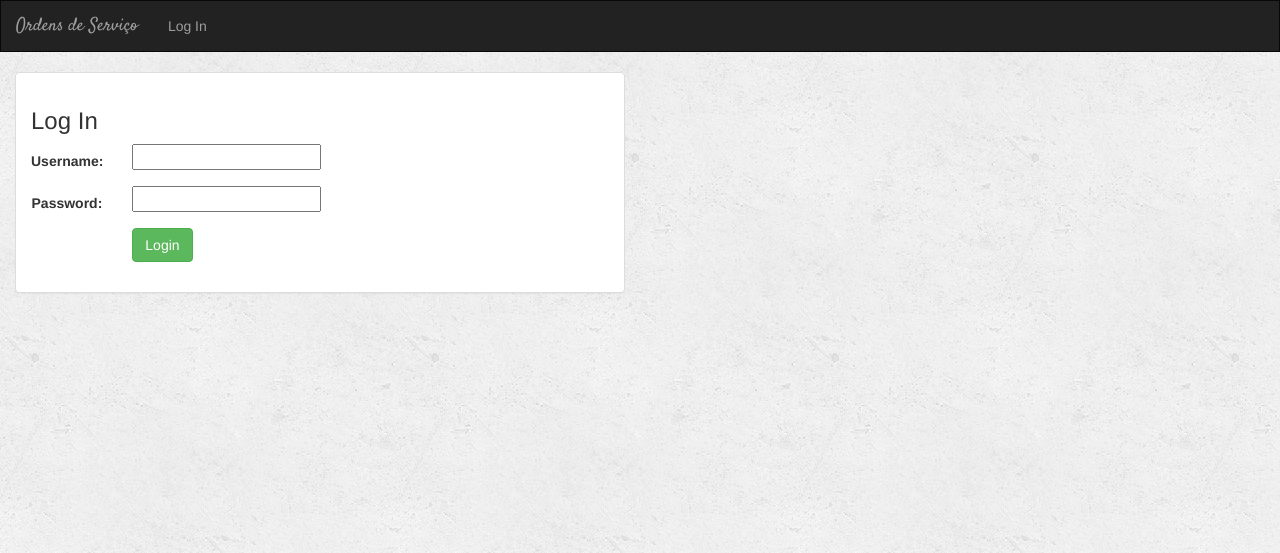
After one commit to diegothuran/Services, a Django app: page /services/login_user/ in a window 1280 px wide. The commit adds this page. Shown: the top 553 px of the page. Run offline with Django 3.2, Linux system fonts and the light colour scheme; some libraries are stand-ins or nearby versions.

Commit message:
Login e Logout adicionados.

```diff
--- a/ServiceOrdering/urls.py
+++ b/ServiceOrdering/urls.py
@@ -5,7 +5,16 @@ from . import views
 app_name = 'service'
 
 urlpatterns = [
-    url(r'^$', views.IndexView.as_view(), name='index'),
+
+    url(r'^$', views.login_user, name='login'),
+
+    url(r'^register/$', views.UserFormView.as_view(), name='register'),
+
+    url(r'^index/$', views.IndexView.as_view(), name='index'),
+
+    url(r'^login_user/$', views.login_user, name='login_user'),
+
+    url(r'^logout_user/$', views.logout_user, name='logout_user'),
 
     #/services/<ordem_id>/
     url(r'^(?P<pk>[0-9]+)/$', views.DetailView.as_view(), name='detail'),
@@ -16,4 +25,6 @@ urlpatterns = [
 
     #/service/<pk>/delete
     url(r'ordem_de_servico/(?P<pk>[0-9]+)/delete/$', views.DeleteOrdem.as_view(), name='ordem-delete'),
+
+
 ]
--- a/ServiceOrdering/views.py
+++ b/ServiceOrdering/views.py
@@ -1,11 +1,12 @@
 from django.views import generic
 from .models import Servico, Ordem_de_Servico, Empresa, Tecnico
-from django.shortcuts import redirect, render
+from django.shortcuts import redirect, render,  get_object_or_404
 from django.views.generic.edit import CreateView, UpdateView, DeleteView
 from django.core.urlresolvers import reverse_lazy
 from django.contrib.auth import authenticate, login
 from django.views.generic import View
 from .forms import UserForm
+from django.contrib.auth import logout
 
 class IndexView(generic.ListView):
     template_name = 'ServiceOrdering/index.html'
@@ -30,6 +31,30 @@ class DeleteOrdem(DeleteView):
     model = Ordem_de_Servico
     success_url = reverse_lazy('service:index')
 
+def login_user(request):
+    if request.method == "POST":
+        username = request.POST['username']
+        password = request.POST['password']
+        user = authenticate(username=username, password=password)
+        if user is not None:
+            if user.is_active:
+                login(request, user)
+                all_ordens = Ordem_de_Servico.objects.all()
+                return render(request, 'ServiceOrdering/index.html', {'all_ordens': all_ordens})
+            else:
+                return render(request, 'ServiceOrdering/login.html', {'error_message': 'Your account has been disabled'})
+        else:
+            return render(request, 'ServiceOrdering/login.html', {'error_message': 'Invalid login'})
+    return render(request, 'ServiceOrdering/login.html')
+
+def logout_user(request):
+    logout(request)
+    form = UserForm(request.POST or None)
+    context = {
+        "form": form,
+    }
+    return render(request, 'ServiceOrdering/login.html', context)
+
 class UserFormView(View):
     form_class = UserForm
     template_name = 'ServiceOrdering/registration_form.html'
@@ -44,3 +69,32 @@ class UserFormView(View):
 
         if form.is_valid():
             user = form.save(commit=False)
+
+            #cleaned (normalized) data
+            username = form.cleaned_data['username']
+            password = form.cleaned_data['password']
+            user.set_password(password)
+            user.save()
+
+            #returns User objects if credentials are correct
+            user = authenticate(username=username, password=password)
+
+            if user is not None:
+                if user.is_active:
+                    login(request, user)
+                    return redirect('service:index')
+
+        return render(request, self.template_name, {'form': form})
+
+def fechar_ordem_de_servico(request, ordem_de_servico_id):
+    song = get_object_or_404(Ordem_de_Servico, pk=ordem_de_servico_id)
+    try:
+        if song.is_favorite:
+            song.is_favorite = False
+        else:
+            song.is_favorite = True
+        song.save()
+    except (KeyError, Ordem_de_Servico.DoesNotExist):
+        return JsonResponse({'success': False})
+    else:
+        return JsonResponse({'success': True})
--- a/templates/ServiceOrdering/base.html
+++ b/templates/ServiceOrdering/base.html
@@ -51,7 +51,7 @@
                         </a>
                     </li>
                     <li class="">
-                        <a href="#">
+                        <a href="{% url 'service:logout_user' %}">
                             <span class="glyphicon glyphicon-log-out" aria-hidden="true"></span> &nbsp; Sair
                         </a>
                     </li>
--- /dev/null
+++ b/templates/ServiceOrdering/base_visitantes.html
@@ -0,0 +1,42 @@
+<!DOCTYPE html>
+<html lang="en">
+<head>
+    <meta charset="UTF-8">
+    <title>{% block title %}Viberr{% endblock %}</title>
+    {% load staticfiles %}
+    <!--<link rel="shortcut icon" type="image/png" href="{%  static 'favicon.ico' %}"/>-->
+    <link rel="stylesheet" href="https://maxcdn.bootstrapcdn.com/bootstrap/3.3.6/css/bootstrap.min.css">
+    <link href='https://fonts.googleapis.com/css?family=Satisfy' rel='stylesheet' type='text/css'>
+    <link rel="stylesheet" type="text/css" href="{% static 'ServiceOrdering/style.css' %}"/>
+    <script src="https://ajax.googleapis.com/ajax/libs/jquery/1.12.0/jquery.min.js"></script>
+    <script src="http://maxcdn.bootstrapcdn.com/bootstrap/3.3.6/js/bootstrap.min.js"></script>
+    <!--<script src="{% static 'music/js/main.js' %}"></script>-->
+</head>
+<body>
+<nav class="navbar navbar-inverse">
+    <div class="container-fluid">
+
+        <!-- Header -->
+        <div class="navbar-header">
+            <button type="button" class="navbar-toggle" data-toggle="collapse" data-target="#topNavBar">
+                <span class="icon-bar"></span>
+                <span class="icon-bar"></span>
+                <span class="icon-bar"></span>
+            </button>
+            <a class="navbar-brand" href="{% url 'service:index' %}">Ordens de Serviço</a>
+        </div>
+
+        <!-- Items -->
+        <div class="collapse navbar-collapse" id="topNavBar">
+            <ul class="nav navbar-nav">
+                <!--<li class="{% block register_active %}{% endblock %}"><a href="{% url 'service:register' %}">Register</a></li>-->
+                <li class="{% block login_active %}{% endblock %}"><a href="{% url 'service:login_user' %}">Log In</a></li>
+            </ul>
+        </div>
+
+    </div>
+</nav>
+{% block body %}
+{% endblock %}
+</body>
+</html>
--- /dev/null
+++ b/templates/ServiceOrdering/login.html
@@ -0,0 +1,51 @@
+{% extends 'ServiceOrdering/base_visitantes.html' %}
+{% block title %}Log In{% endblock %}
+
+
+{% block body %}
+<div class="container-fluid">
+
+    <div class="row">
+        <div class="col-sm-12 col-md-6">
+            <div class="panel panel-default">
+                <div class="panel-body">
+                    <h3>Log In</h3>
+                    {% if error_message %}
+                        <p><strong>{{ error_message }}</strong></p>
+                    {% endif %}
+                    <form class="form-horizontal" role="form" action="{% url 'service:login_user'%}" method="post" enctype="multipart/form-data">
+                        {% csrf_token %}
+                        <div class="form-group">
+                            <label class="control-label col-sm-2" for="id_username">
+                                Username:
+                            </label>
+                            <div class="col-sm-10">
+                                <input id="id_username" maxlength="30" name="username" type="text">
+                            </div>
+                        </div>
+                        <div class="form-group">
+                            <label class="control-label col-sm-2" for="id_password">
+                                Password:
+                            </label>
+                            <div class="col-sm-10">
+                                <input id="id_password" maxlength="30" name="password" type="password">
+                            </div>
+                        </div>
+                        <div class="form-group">
+                            <div class="col-sm-offset-2 col-sm-10">
+                                <button type="submit" class="btn btn-success">Login</button>
+                            </div>
+                        </div>
+                    </form>
+                </div>
+            <!--
+                <div class="panel-footer">
+                    Ainda não Cadastrado? <a href="{% url 'service:register' %}">Click here</a> para se cadastrar.
+                </div>-->
+            </div>
+        </div>
+    </div>
+
+</div>
+
+{% endblock %}
```
Also changed, not shown: Services/settings.py (+4 -5 lines), templates/ServiceOrdering/registration_form.html (added, +25 -0 lines), db.sqlite3.
